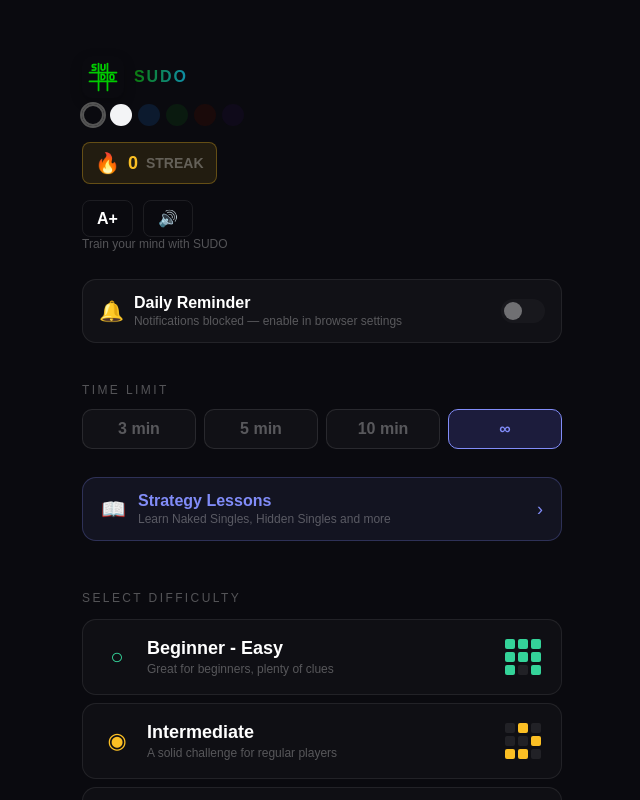
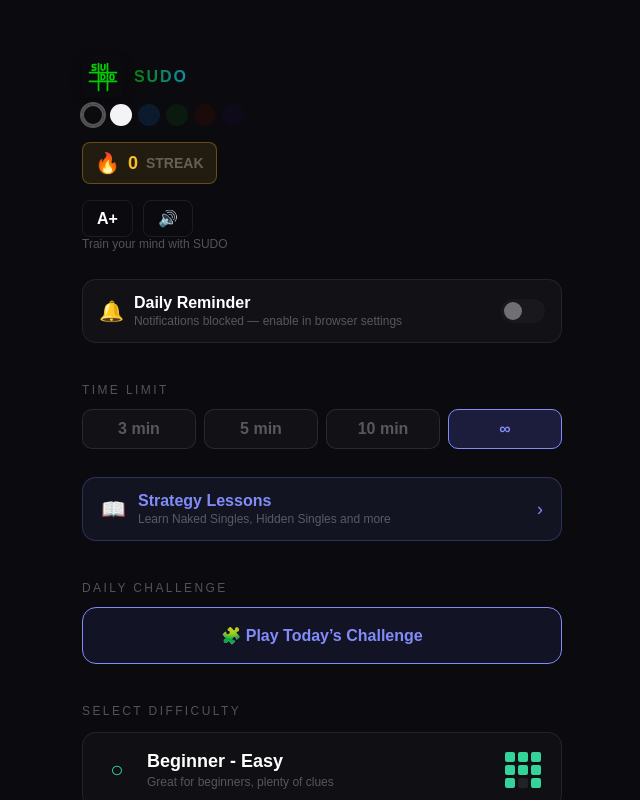
Before and after one commit to kkostia/SB4_Project, a React (Create React App) app in the folder sudoku-pwa/: page / in a window 1280 px wide. Shown: the top 800 px of the page, without its empty margins (318-958 px from the left). Built offline with nearby package versions, Linux system fonts and the light colour scheme.

Commit message:
Add button top play Daily Challenge

```diff
--- a/sudoku-pwa/src/components/HomePage.jsx
+++ b/sudoku-pwa/src/components/HomePage.jsx
@@ -62,8 +62,6 @@
 function getDailySeed() {
   return new Date().toISOString().slice(0, 10); // same per day
 }
-
-// deterministic pseudo-random from date
 function seededRandom(seed) {
   let h = 0;
   for (let i = 0; i < seed.length; i++) {
@@ -642,7 +640,45 @@
         <span style={{ fontSize: "18px" }}>›</span>
       </button>
       {showTutorial && <TutorialModal onClose={() => setShowTutorial(false)} />}
+      <div style={{ marginTop: "30px" }}>
+        <div
+          style={{
+            fontSize: "var(--font-sm)",
+            color: "var(--text-muted)",
+            letterSpacing: "0.2em",
+            marginBottom: "12px",
+          }}
+        >
+          DAILY CHALLENGE
+        </div>
 
+        <button
+          onClick={() => {
+            const seed = getDailySeed();
+            const rand = seededRandom(seed);
+
+            const difficulties = ["easy", "medium", "hard"];
+            const chosen = difficulties[rand % difficulties.length];
+
+            const diffObj = DIFFICULTIES.find(d => d.id === chosen);
+
+            onStartGame(diffObj, selectedTime.seconds, { daily: true, seed });
+          }}
+          style={{
+            width: "100%",
+            padding: "18px",
+            borderRadius: "14px",
+            border: "1px solid #818cf8",
+            background: "rgba(99,102,241,0.1)",
+            color: "#818cf8",
+            fontWeight: 700,
+            fontSize: "var(--font-base)",
+            cursor: "pointer",
+          }}
+        >
+          🧩 Play Today’s Challenge
+        </button>
+      </div>
       <div
         style={{
           fontSize: "var(--font-sm)",
```
